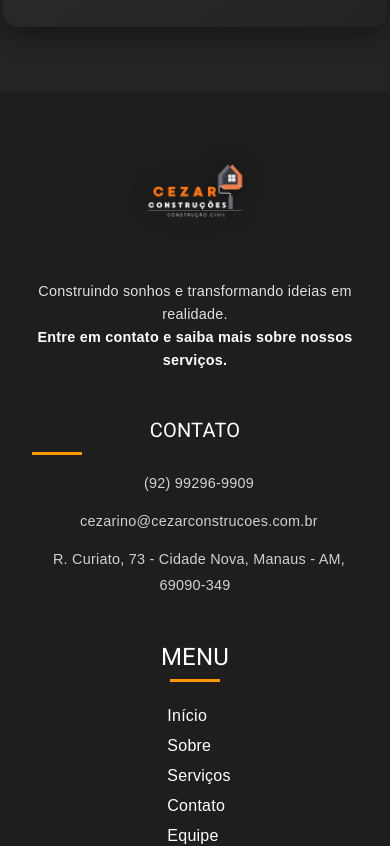
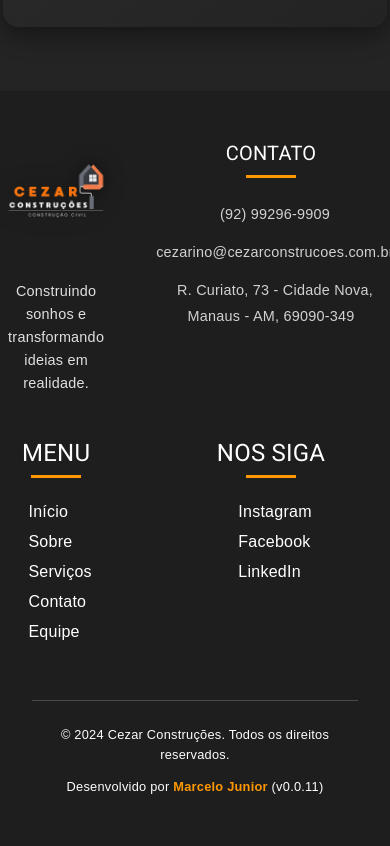
Before and after one commit to Marcelojr29/cezar-construcoes, an Angular app: page / in a window 390 px wide. Shown: the part 8700-9546 px from the top of the page. Built offline with nearby package versions, Linux system fonts and the light colour scheme.

Commit message:
Modified global scss styles

```diff
--- a/src/app/components/footer/footer.component.html
+++ b/src/app/components/footer/footer.component.html
@@ -5,8 +5,6 @@
       <img src="assets/icons/cezar_logo_branco.png" alt="Cezar Construções" />
       <p>
         Construindo sonhos e transformando ideias em realidade.
-        <br />
-        <strong>Entre em contato e saiba mais sobre nossos serviços.</strong>
       </p>
     </div>
 
--- a/src/app/components/footer/footer.component.scss
+++ b/src/app/components/footer/footer.component.scss
@@ -25,6 +25,7 @@
     }
   }
 
+  .footer-info,
   .footer-menu,
   .footer-social {
     display: flex;
@@ -189,4 +190,11 @@
       text-align: center;
     }
   }
+
+  @media (max-width: 888px) {
+    .footer-container {
+      grid-template-columns: repeat(2, 1fr);
+      text-align: center;
+    }
+  }
 }
--- a/src/styles.scss
+++ b/src/styles.scss
@@ -15,7 +15,13 @@
   padding: 0;
 }
 
+html, body {
+  min-width: 100%;
+  overflow-x: hidden;
+}
+
 body {
+  max-width: 100vw;
   background-color: var(--color-black2);
   font-family: Roboto, 'Helvetica Neue', sans-serif;
   overflow-x: hidden;
```
